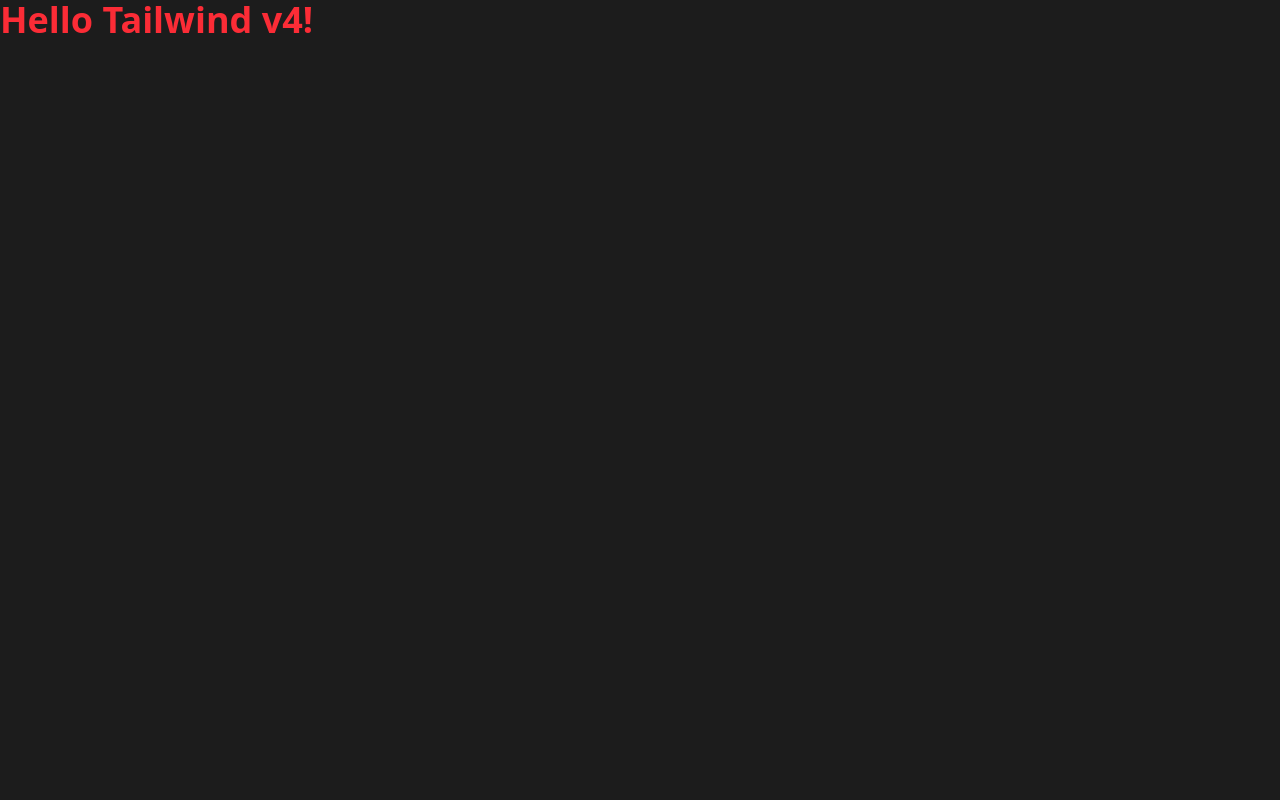
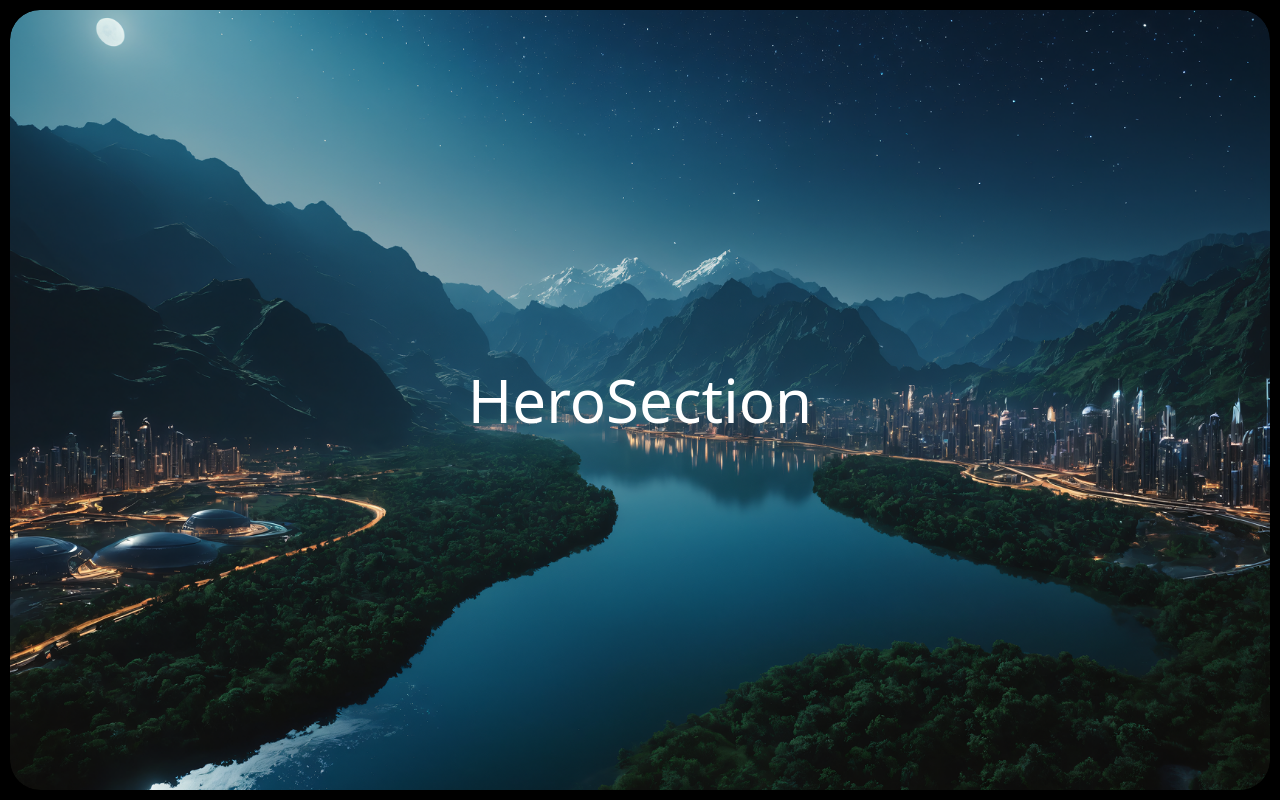
Before and after one commit to DorianABDS/PortfolioV2, a React (Vite) app in the folder frontend/: page / in a window 1280 px wide. Built offline with nearby package versions, Linux system fonts and the light colour scheme.

Commit message:
feat(App): implement main application structure with section components and background image

```diff
--- a/frontend/src/App.jsx
+++ b/frontend/src/App.jsx
@@ -1,7 +1,33 @@
+import { useState } from 'react';
+import Overlay from './components/Overlay';
+import ScrollContainer from './components/ScrollContainer';
+import HeroSection from './components/sections/HeroSection';
+import AboutSection from './components/sections/AboutSection';
+import ProjectSection from './components/sections/ProjectSection';
+import ContactSection from './components/sections/ContactSection';
+import useScrollSection from './hooks/useScrollSection';
+import bgImage from "./assets/img/bg-pf.webp";
+
 export default function App() {
+  const totalSections = 4;
+  const { currentSection, setCurrentSection } = useScrollSection(totalSections);
+
   return (
-    <h1 className="text-red-500 text-4xl font-bold">
-      Hello Tailwind v4!
-    </h1>
+    <div className="h-screen overflow-hidden bg-black">
+      <Overlay />
+
+      <ScrollContainer currentSection={currentSection}>
+        <HeroSection
+          bgImage={bgImage}
+          title="HeroSection"
+        />
+
+        <AboutSection title="AboutSection" />
+
+        <ProjectSection title="ProjectSection" />
+
+        <ContactSection title="ContactSection" />
+      </ScrollContainer>
+    </div>
   );
 }
```
Also changed, not shown: frontend/src/assets/img/bg-pf.webp (added).
